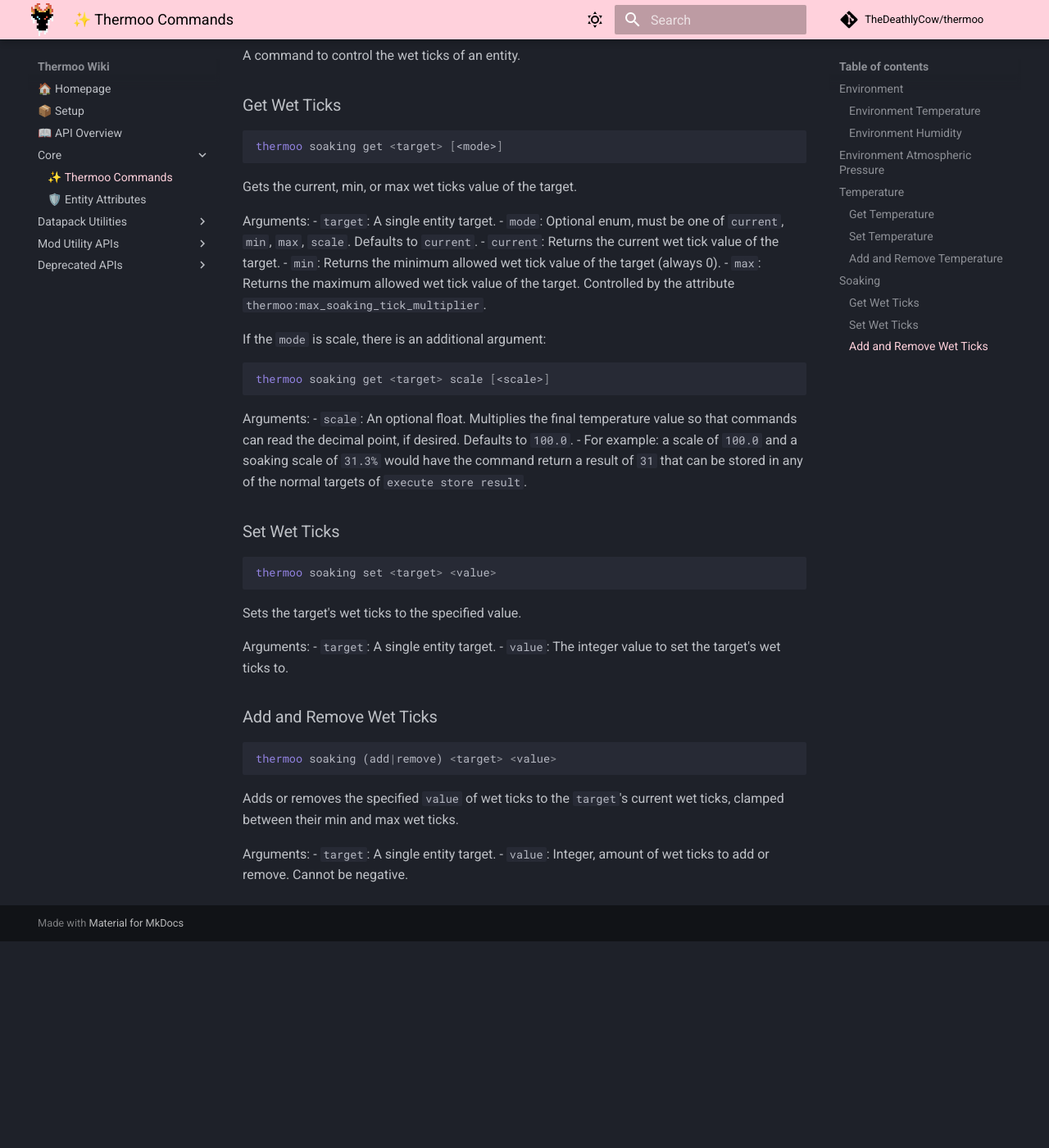
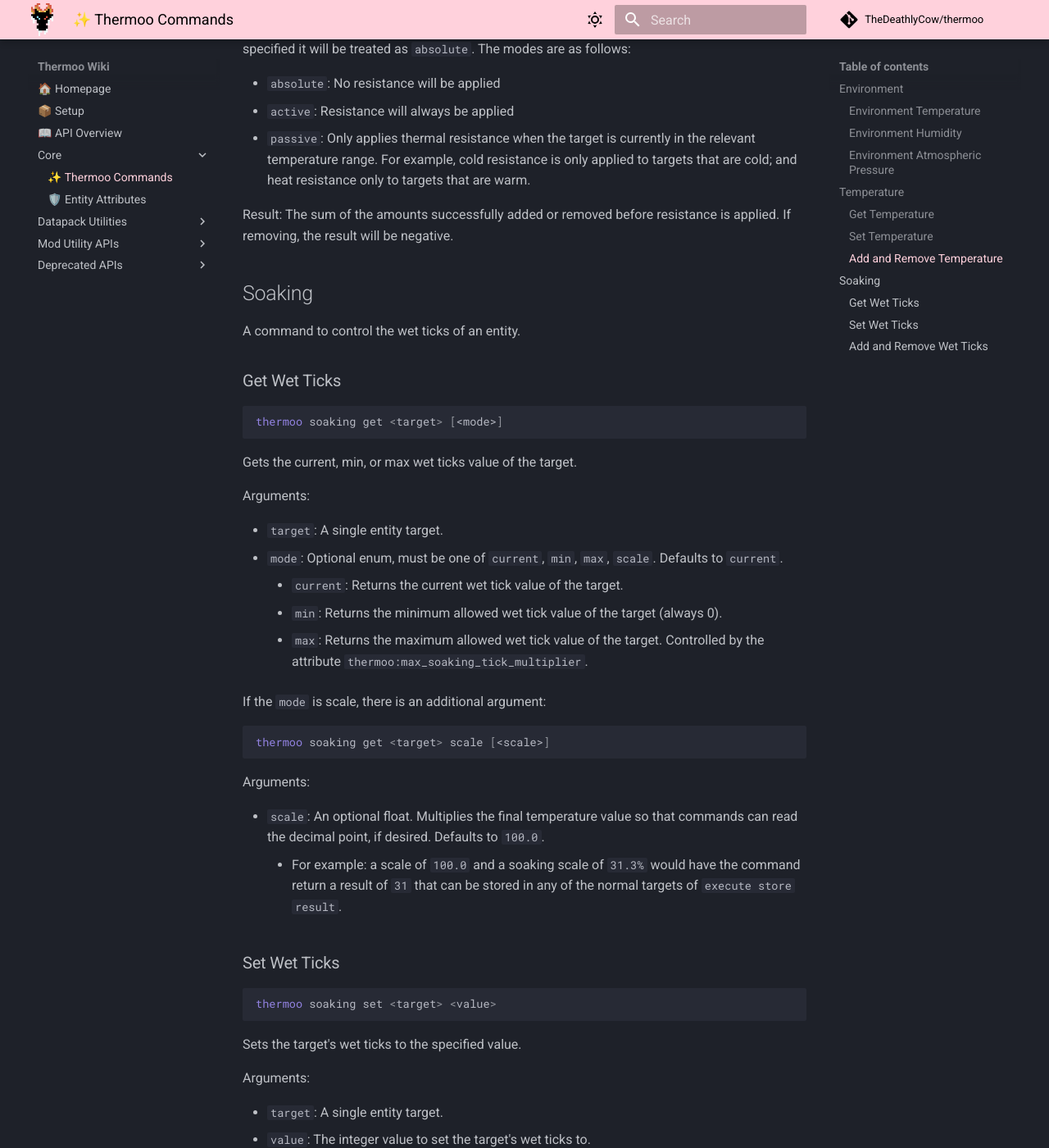
Before and after one commit to TheDeathlyCow/thermoo-docs, an MkDocs documentation site: the page built from docs/command.md, in a window 1280 px wide and 1400 px high, scrolled down 3236 px. Shown: the whole window at 82% size. Built offline with MkDocs 1.6.1 and Material for MkDocs 9.7.7, drawn with Linux system fonts in a browser that asks for light colours; comment, search, counter and statistics services are not loaded; before the commit the page ends 4384 px from its top, so only the background shows below that; some of the changed text lies outside the part shown.

Commit message:
small fixes

````diff
--- a/docs/command.md
+++ b/docs/command.md
@@ -19,6 +19,7 @@ thermoo environment temperature <location> [<unit>] [<scale>]
 Returns the temperature of the location in some unit, as determined by the local [environment conditions](./datapacks/environment_definition.md).
 
 Arguments:
+
 - `location`: A block position.
 - `unit`: An optional string, either `celsius`, `fahrenheit`, `kelvin`, or `rankine`. Determines what [unit](./mods/temperature_unit.md) to display the temperature in. Defaults to `celsius`.
 - `scale`: An optional float. Multiplies the final temperature value so that commands can read the decimal point, if desired. Defaults to `1.0`.
@@ -30,6 +31,7 @@ thermoo environment temperature <target>
 Returns the environment temperature point change of the player's current position as calculated by mod event listeners.
 
 Arguments:
+
 - `target`: A single player target.
 
 ### Environment Humidity
@@ -44,13 +46,14 @@ thermoo environment relativehumidity <location> [<scale>]
 Returns the relative humidity of the location in some unit, as determined by the local [environment conditions](./datapacks/environment_definition.md).
 
 Arguments:
+
 - `location`: A block position.
 - `scale`: An optional float. Multiplies the final relative humidity value so that commands can read it (the internal humidity value is stored as a 0-1 percentage). Defaults to `100.0`.
     - For example: A scale of `10.0` and a relative humidity of `54.3%` would have the command result of `5` that can be stored in any of the normal targets of `execute store result`.
 
 <br/>
 
-## Environment Atmospheric Pressure
+### Environment Atmospheric Pressure
 
 ```mcfunction
 thermoo environment atmospheric_pressure <location> [<scale>]
@@ -59,6 +62,7 @@ thermoo environment atmospheric_pressure <location> [<scale>]
 Returns the atmospheric of the location in millibars, as determined by the local [environment conditions](./datapacks/environment_definition.md).
 
 Arguments:
+
 - `location`: A block position.
 - `scale`: An optional float. Multiplies the final atmospheric pressure value so that commands can read it with varying precision. Defaults to `1.0`.
     - For example: A scale of `100.0` and a atmospheric pressure of `1013.25` would have the command result of `101325` that can be stored in any of the normal targets of `execute store result`.
@@ -126,6 +130,7 @@ thermoo soaking get <target> [<mode>]
 Gets the current, min, or max wet ticks value of the target.
 
 Arguments:
+
 - `target`: A single entity target.
 - `mode`: Optional enum, must be one of `current`, `min`, `max`, `scale`. Defaults to `current`.
     - `current`: Returns the current wet tick value of the target.
@@ -139,6 +144,7 @@ thermoo soaking get <target> scale [<scale>]
 ```
 
 Arguments:
+
 - `scale`: An optional float. Multiplies the final temperature value so that commands can read the decimal point, if desired. Defaults to `100.0`.
     - For example: a scale of `100.0` and a soaking scale of `31.3%` would have the command return a result of `31` that can be stored in any of the normal targets of `execute store result`.
 
@@ -151,6 +157,7 @@ thermoo soaking set <target> <value>
 Sets the target's wet ticks to the specified value.
 
 Arguments:
+
 - `target`: A single entity target.
 - `value`: The integer value to set the target's wet ticks to.
 
@@ -163,5 +170,6 @@ thermoo soaking (add|remove) <target> <value>
 Adds or removes the specified `value` of wet ticks to the `target`'s current wet ticks, clamped between their min and max wet ticks.
 
 Arguments:
+
 - `target`: A single entity target.
 - `value`: Integer, amount of wet ticks to add or remove. Cannot be negative.
````
Also changed, not shown: docs/datapacks/environment_component_type.md (+1 -1 lines), docs/datapacks/environment_provider_definition.md (+2 -2 lines).
